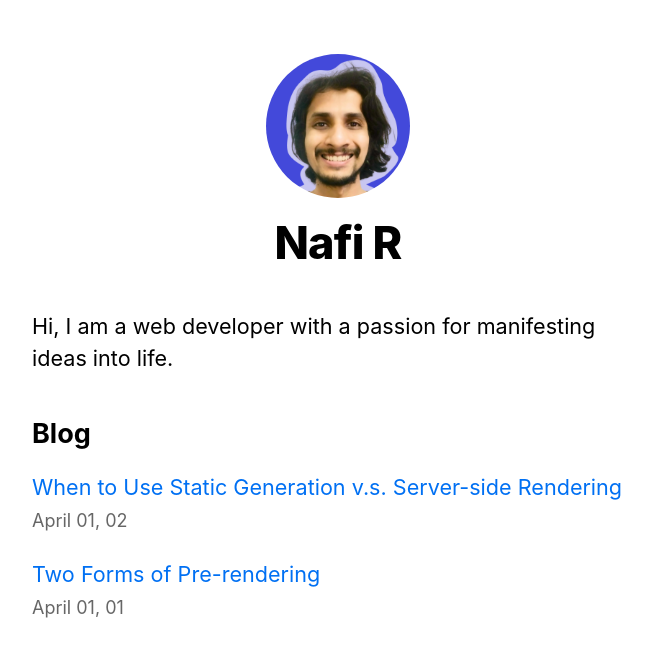
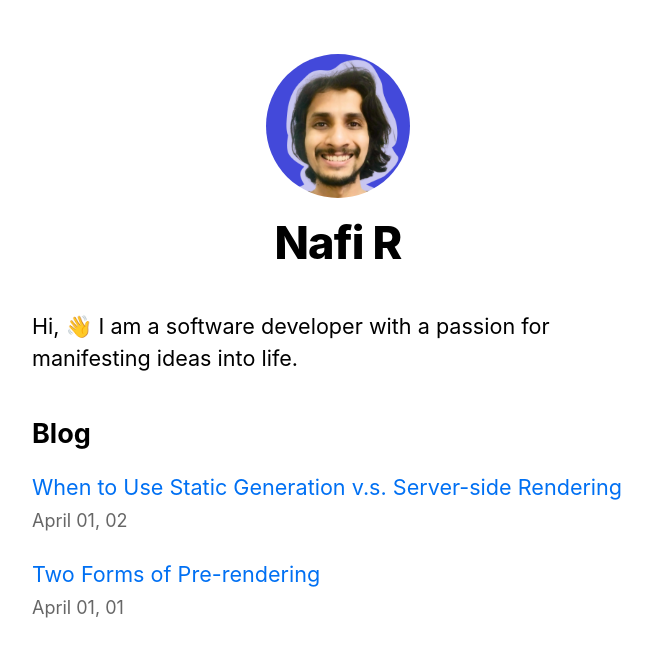
Before and after one commit to NafiurSiddiqui/NextJS-learner, a Next.js app: page / in a window 1280 px wide. Shown: the top 656 px of the page, without its empty margins (302-954 px from the left). Built offline with nearby package versions, Linux system fonts and the light colour scheme.

Commit message:
index title changed

```diff
--- a/components/layout.js
+++ b/components/layout.js
@@ -5,7 +5,7 @@ import utilStyles from '../styles/utils.module.css';
 import Link from 'next/link';
 
 const name = 'Nafi R';
-export const siteTitle = 'Next.js Sample Website';
+export const siteTitle = 'Dummy Next Blog';
 
 export default function Layout({ children, home }) {
 	return (
--- a/pages/index.js
+++ b/pages/index.js
@@ -13,8 +13,8 @@ export default function Home({ allPostsData }) {
 			</Head>
 			<section className={utilStyles.headingMd}>
 				<p>
-					Hi, I am a web developer with a passion for manifesting ideas into
-					life.
+					Hi, 👋 I am a software developer with a passion for manifesting ideas
+					into life.
 				</p>
 			</section>
 
```
